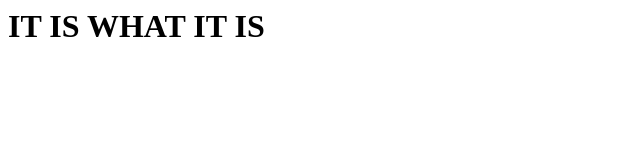
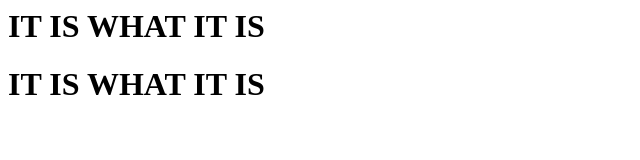
Before and after one commit to prajapatidavid/prajapatidavid.github.io, a plain HTML site: page index.html in a window 1280 px wide. Shown: the whole page, without its empty margins (0-640 px from the left). Drawn offline with Linux system fonts and the light colour scheme.

Commit message:
Update index.html

```diff
--- a/index.html
+++ b/index.html
@@ -1 +1,2 @@
 <h1>IT IS WHAT IT IS</h1>
+<h1>IT IS WHAT IT IS</h1>
```
